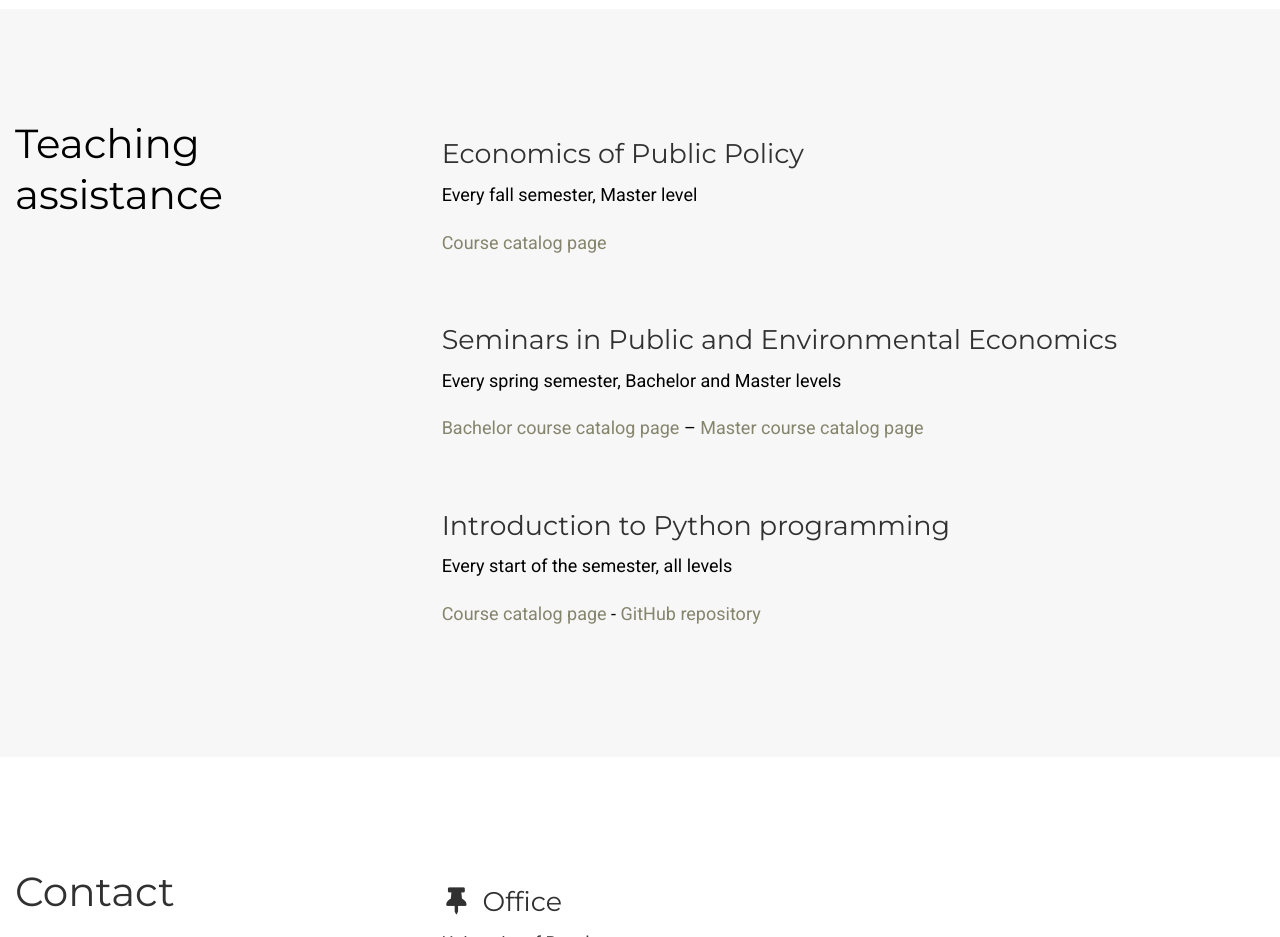
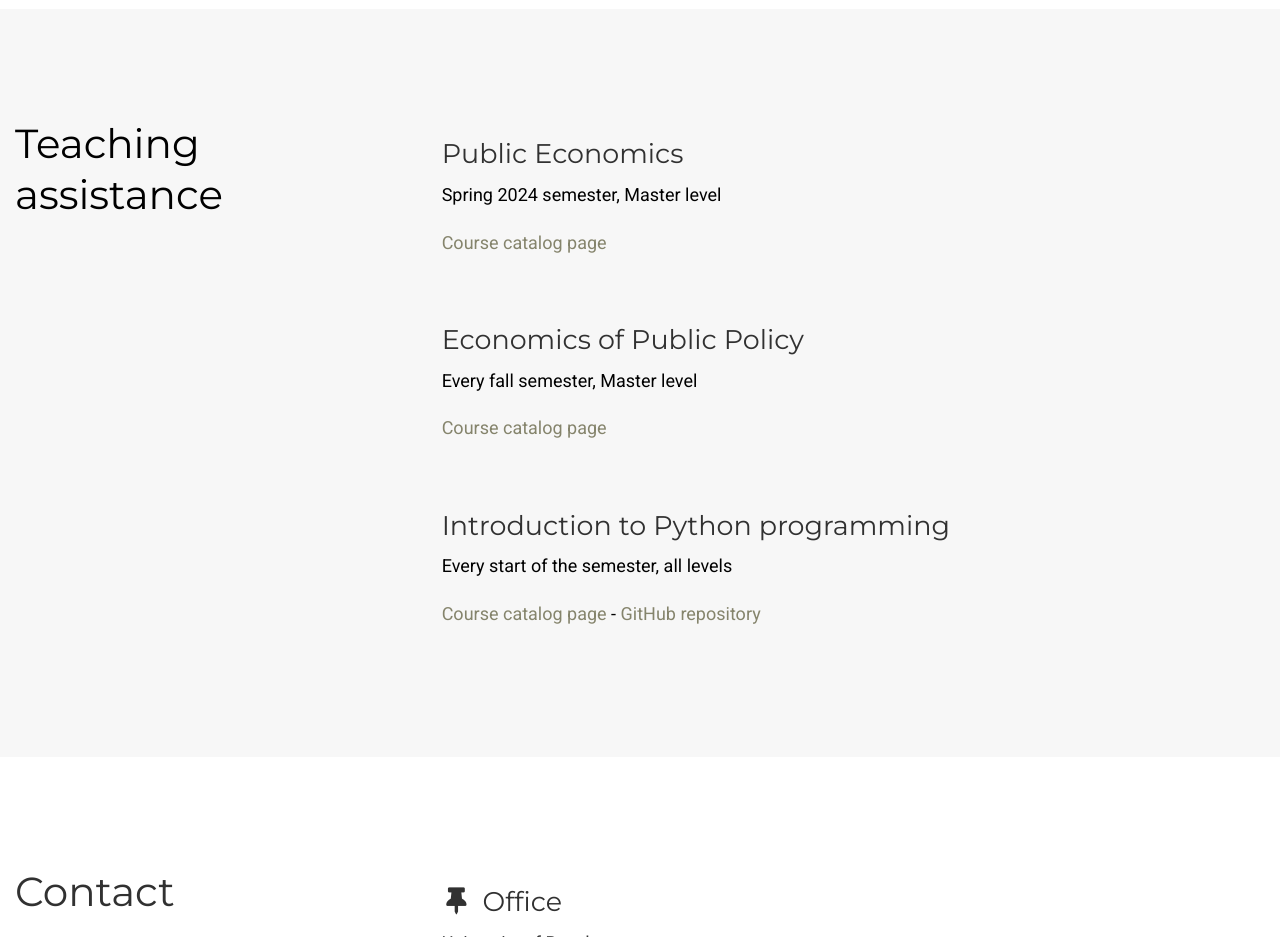
Before and after one commit to leops95/leopicard.net, a plain HTML site: page index.html in a window 1280 px wide. Shown: the part 1900-2837 px from the top of the page. Drawn offline with nearby package versions, Linux system fonts and the light colour scheme; some icons are missing.

Commit message:
december 2023 update

```diff
--- a/index.html
+++ b/index.html
@@ -1212,14 +1212,23 @@ With <a href="https://goessmann.io/" target="_blank" rel="noopener">Christoph Go
 
 
   <div class="col-12 col-lg-8">
-    <h2 id="economics-of-public-policy">Economics of Public Policy</h2>
+    <h2 id="public-economics">Public Economics</h2>
+<p>Spring 2024 semester, Master level</p>
+<p><a href="https://vorlesungsverzeichnis.unibas.ch/de/home?id=281792" target="_blank" rel="noopener">Course catalog page</a></p>
+<br/>
+<h2 id="economics-of-public-policy">Economics of Public Policy</h2>
 <p>Every fall semester, Master level</p>
 <p><a href="https://vorlesungsverzeichnis.unibas.ch/en/home?id=277184" target="_blank" rel="noopener">Course catalog page</a></p>
 <br/>
-<h2 id="seminars-in-public-and-environmental-economics">Seminars in Public and Environmental Economics</h2>
-<p>Every spring semester, Bachelor and Master levels</p>
-<p><a href="https://vorlesungsverzeichnis.unibas.ch/de/home?id=273374" target="_blank" rel="noopener">Bachelor course catalog page</a> – <a href="https://vorlesungsverzeichnis.unibas.ch/de/home?id=273313" target="_blank" rel="noopener">Master course catalog page</a></p>
+<!---
+## Seminars in Public and Environmental Economics
+
+Every spring semester, Bachelor and Master levels
+
+[Bachelor course catalog page](https://vorlesungsverzeichnis.unibas.ch/de/home?id=273374) – [Master course catalog page](https://vorlesungsverzeichnis.unibas.ch/de/home?id=273313)
+
 <br/>
+--->
 <h2 id="introduction-to-python-programming">Introduction to Python programming</h2>
 <p>Every start of the semester, all levels</p>
 <p><a href="https://wwz.unibas.ch/en/faculty/people-and-areas/maringer-dietmar-computational-economics-and-finance/teaching/vorkurs-arbeiten-mit-wissenschaftlicher-software/" target="_blank" rel="noopener">Course catalog page</a> - <a href="https://github.com/leops95/intro_to_python" target="_blank" rel="noopener">GitHub repository</a></p>
```
Also changed, not shown: 1 other file.
